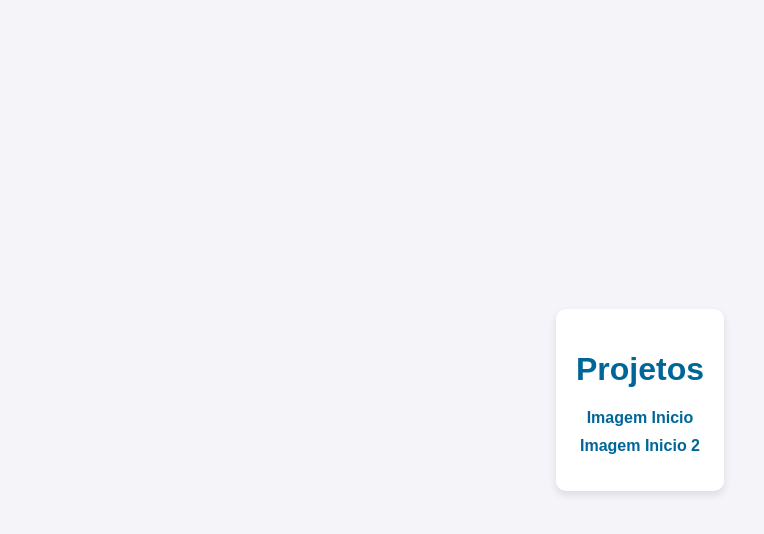
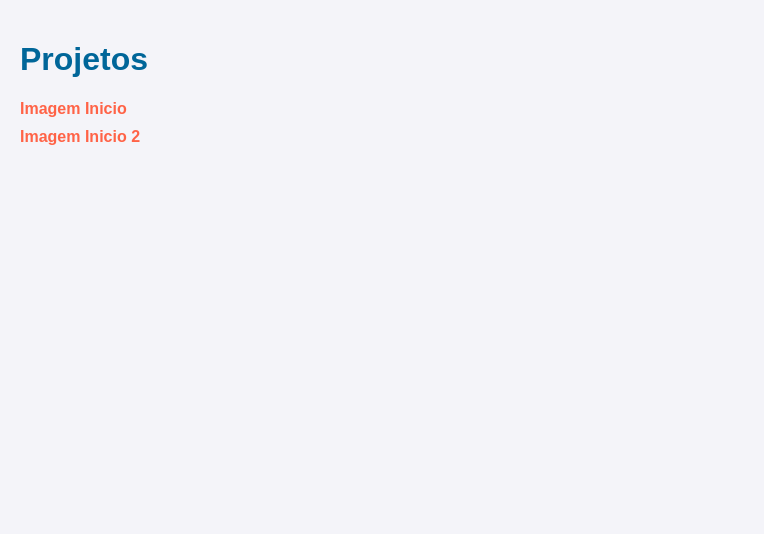
Before and after one commit to shakmatton/unioeste, a plain HTML site: page index.html in a window 1280 px wide. Shown: the whole page, without its empty margins (0-764 px from the left). Drawn offline with Linux system fonts and the light colour scheme.

Commit message:
modifying index.html again

```diff
--- a/index.html
+++ b/index.html
@@ -9,18 +9,10 @@
             background-color: #f4f4f9;
             margin: 0;
             padding: 0;
-            display: flex;
-            justify-content: center;
-            align-items: center;
-            height: 100vh;
             color: #333;
         }
         .container {
-            text-align: center;
-            background: #fff;
             padding: 20px;
-            border-radius: 10px;
-            box-shadow: 0 4px 8px rgba(0, 0, 0, 0.1);
         }
         h1 {
             color: #006699;
@@ -38,7 +30,13 @@
             font-weight: bold;
         }
         a:hover {
-            color: #004466;
+            text-decoration: underline;
+        }
+        .subproject {
+            color: #ff6347; /* Cor diferente para os subprojetos */
+        }
+        .subproject:hover {
+            text-decoration: underline;
         }
     </style>
 </head>
@@ -46,8 +44,8 @@
     <div class="container">
         <h1>Projetos</h1>
         <ul>
-            <li><a href="imagem-inicio/index.html">Imagem Inicio</a></li>
-            <li><a href="imagem-inicio2/index.html">Imagem Inicio 2</a></li>
+            <li><a class="subproject" href="imagem-inicio/index.html">Imagem Inicio</a></li>
+            <li><a class="subproject" href="imagem-inicio2/index.html">Imagem Inicio 2</a></li>
         </ul>
     </div>
 </body>
```
